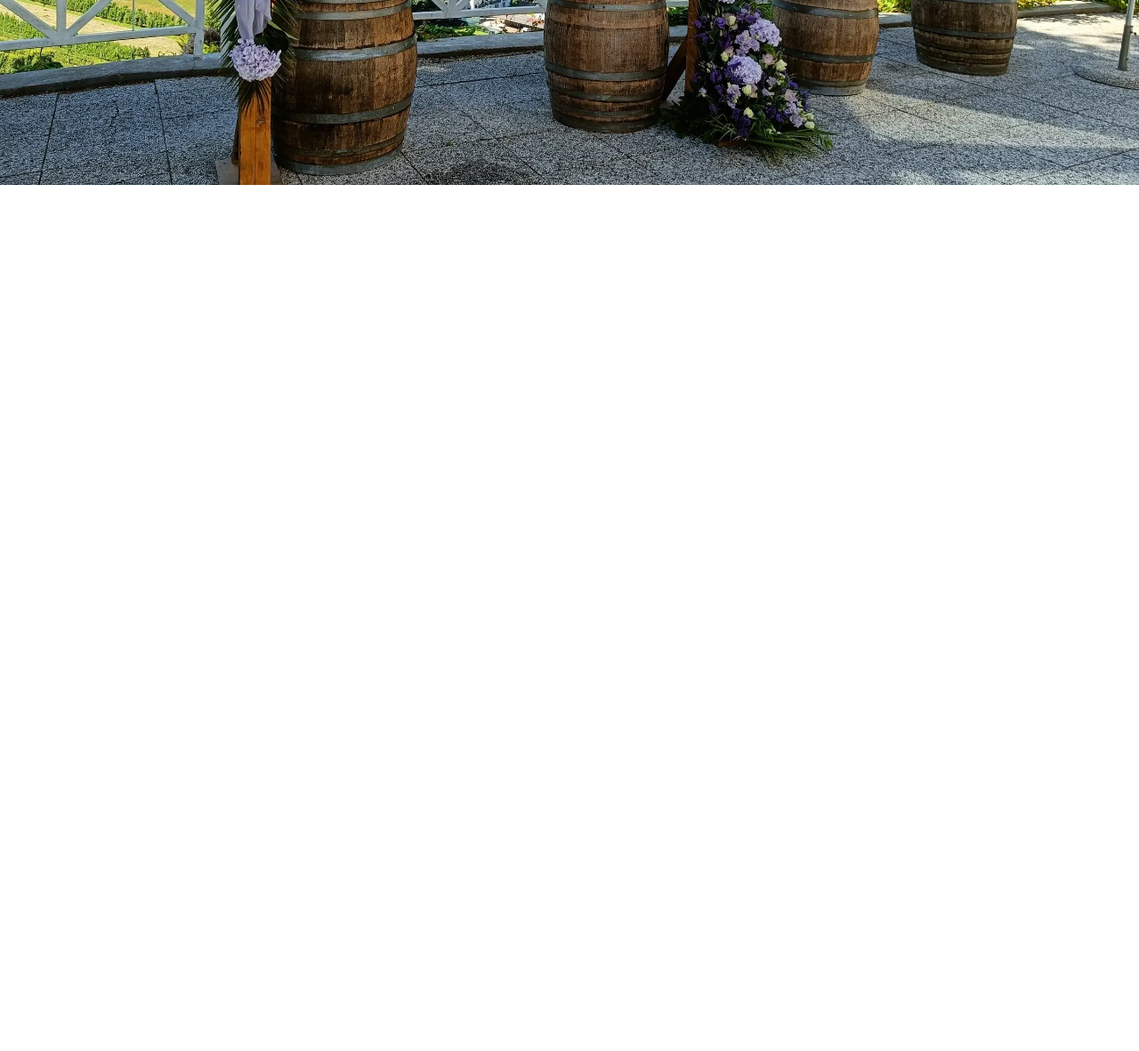
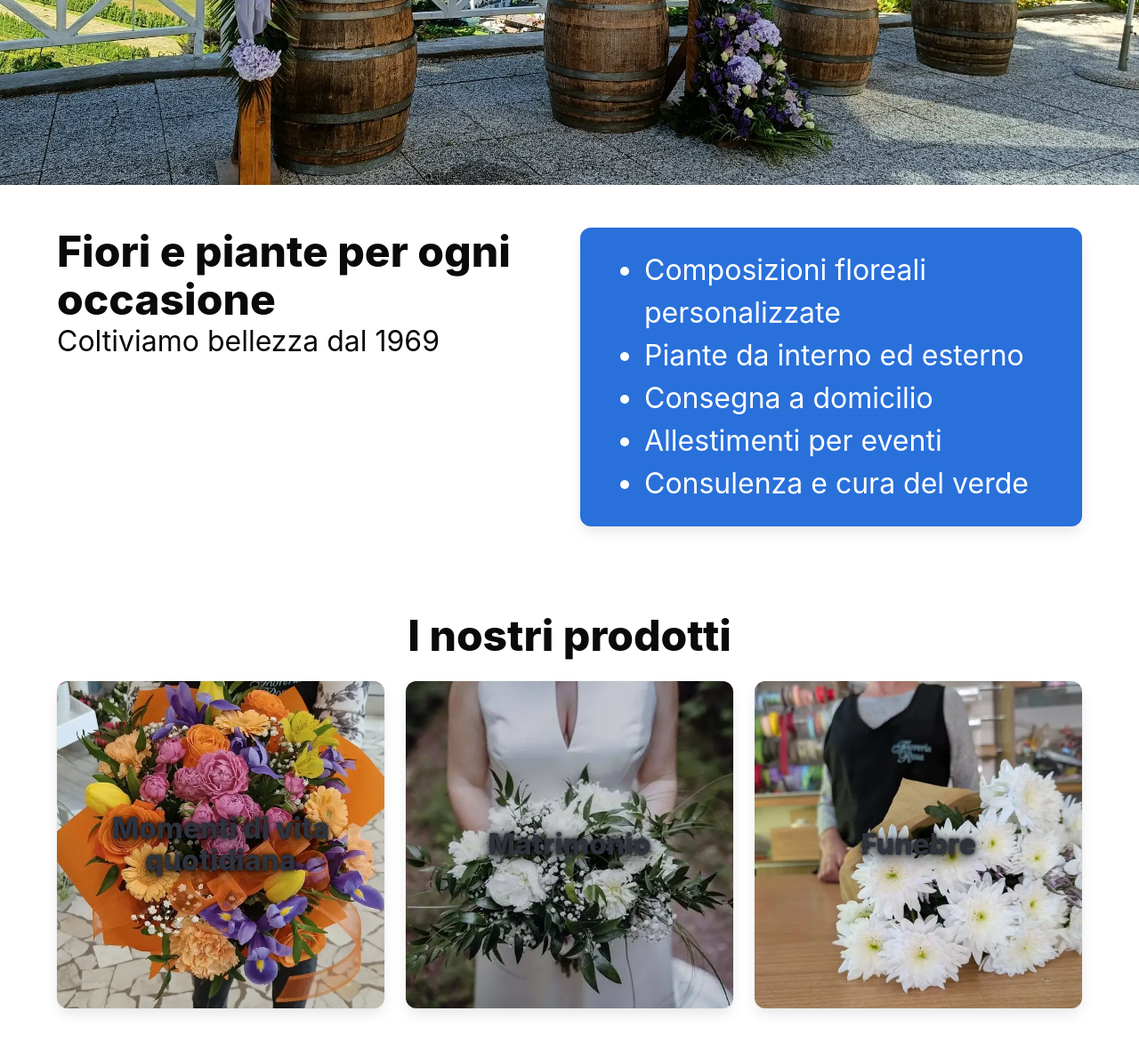
Before and after one commit to oskarnrk/fioreriarosalavis.it, an Astro site: page / in a window 1280 px wide. Shown: the part 500-1682 px from the top of the page at 89% size. Before the commit the page ends 800 px from the top, so only its background shows below. Built offline with nearby package versions, Linux system fonts and the light colour scheme; Astro itself is replaced by a stand-in of ours.

Commit message:
feat: add .editorconfig, new images, and enhance layout with service sections

```diff
--- a/src/layouts/Layout.astro
+++ b/src/layouts/Layout.astro
@@ -3,7 +3,7 @@ import '../styles/global.scss';
 ---
 
 <!doctype html>
-<html lang="en">
+<html lang="it">
 	<head>
 		<meta charset="UTF-8" />
 		<meta name="viewport" content="width=device-width" />
--- a/src/pages/index.astro
+++ b/src/pages/index.astro
@@ -6,15 +6,71 @@ import Layout from "../layouts/Layout.astro";
   <section class="header">
     <div class="columns">
       <div class="column is-half"></div>
-      <div class="column is-half is-flex is-flex-direction-column is-align-items-center">
+      <div
+        class="column is-half is-flex is-flex-direction-column is-align-items-center"
+      >
         <div class="logo"></div>
         <div class="title">di Nicolodi Pierangelo & C.</div>
         <button class="button is-primary">Contattaci</button>
       </div>
     </div>
   </section>
-  <section>
-    <!-- TODO -->
+  <section class="section square-cards-section">
+    <div class="container">
+      <div class="columns">
+        <div class="column">
+          <h2 class="title is-size-1 has-text-black">
+            Fiori e piante per ogni occasione
+          </h2>
+          <h3 class="subtitle is-size-3 has-text-black">
+            Coltiviamo bellezza dal 1969
+          </h3>
+        </div>
+        <div class="column">
+          <div class="card">
+            <div
+              class="card-content has-background-primary has-text-white is-size-3"
+            >
+              <ul class="is-disc-list">
+                <li>Composizioni floreali personalizzate</li>
+                <li>Piante da interno ed esterno</li>
+                <li>Consegna a domicilio</li>
+                <li>Allestimenti per eventi</li>
+                <li>Consulenza e cura del verde</li>
+              </ul>
+            </div>
+          </div>
+        </div>
+      </div>
+    </div>
+  </section>
+  <section class="section section-services">
+    <div class="container">
+      <h2 class="title has-text-centered has-text-black is-size-1">I nostri prodotti</h2>
+      <div class="columns">
+        <div class="column">
+          <div class="card card--momenti">
+            <div class="card-content has-text-white has-text-centered">
+              <h2 class="title">Momenti di vita quotidiana</h2>
+            </div>
+          </div>
+        </div>
+        <div class="column">
+          <div class="card card--matrimonio">
+            <div class="card-content has-text-white has-text-centered">
+              <h2 class="title">Matrimonio</h2>
+            </div>
+          </div>
+        </div>
+        <div class="column">
+          <div class="card card--funebre">
+            <div class="card-content has-text-white has-text-centered">
+              <h2 class="title">Funebre</h2>
+            </div>
+          </div>
+        </div>
+      </div>
+    </div>
   </section>
 </Layout>
 
@@ -43,4 +99,48 @@ import Layout from "../layouts/Layout.astro";
     width: 50%;
     filter: brightness(0) invert(1);
   }
+
+  .card {
+    .card-content {
+      ul.is-disc-list {
+        list-style: unset;
+        padding-inline-start: 3rem;
+      }
+    }
+  }
+
+  /* Make only the cards in the .section-services squares */
+  .section {
+    &-services {
+      .card {
+        aspect-ratio: 1 / 1;
+        display: flex;
+        align-items: stretch;
+        background-size: cover;
+        background-position: center;
+
+        &--momenti {
+          background-image: url("/momenti.webp");
+        }
+
+        &--matrimonio {
+          background-image: url("/matrimonio.webp");
+        }
+
+        &--funebre {
+          background-image: url("/funebre.webp");
+        }
+
+        .card-content {
+          flex: 1 1 auto;
+          display: flex;
+          flex-direction: column;
+          justify-content: center;
+          .title, .has-text-white, h2, h1, p {
+            text-shadow: 0 0.25rem 1rem black, 0 0 0.25rem black;
+          }
+        }
+      }
+    }
+  }
 </style>
--- a/src/styles/global.scss
+++ b/src/styles/global.scss
@@ -1,6 +1,7 @@
 $blue: hsl(216.06741, 71%, 51%);
 
 // Check https://bulma.io/documentation/features/color-palettes/
+
 @use "bulma/sass" with (
   // $text: black,
   // $link: black,
@@ -11,3 +12,7 @@ $blue: hsl(216.06741, 71%, 51%);
   // $warning: black,
   // $danger: black
 );
+
+body {
+  background: #fff;
+}
```
Also changed, not shown: public/funebre.webp (added), public/matrimonio.webp (added), public/momenti.webp (added), 1 other file. Lines whose indentation alone changed are shown as unchanged.
